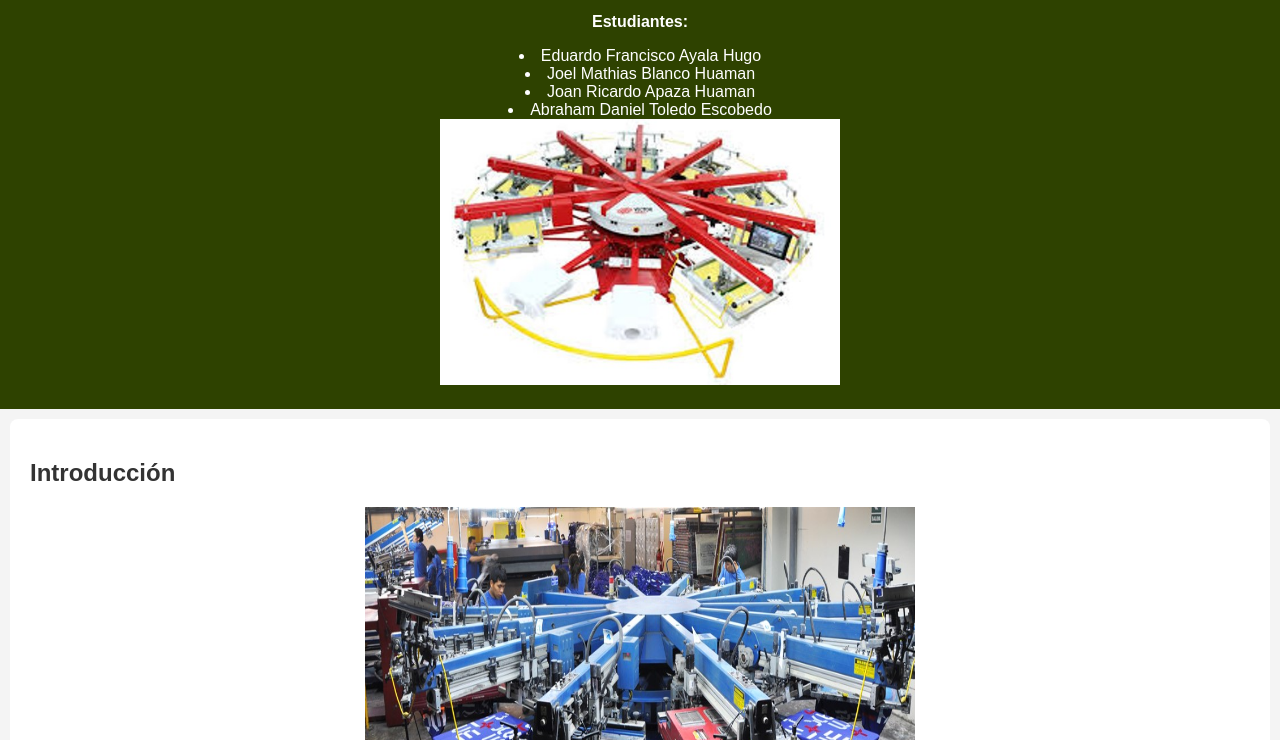
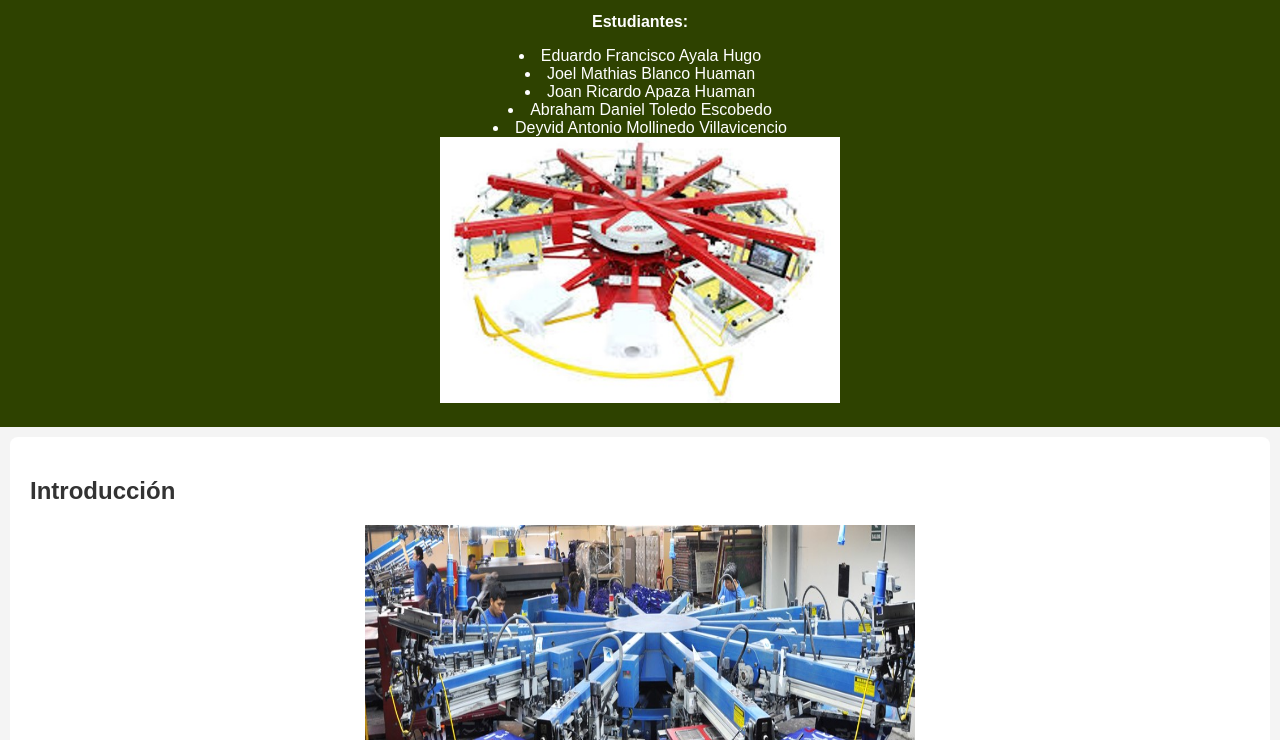
Before and after one commit to EduardoAyala7/TIC, a plain HTML site: page index.html in a window 1280 px wide. Shown: the part 60-800 px from the top of the page. Drawn offline with Linux system fonts and the light colour scheme.

Commit message:
Update index.html

```diff
--- a/index.html
+++ b/index.html
@@ -14,6 +14,7 @@
         <li>Joel Mathias Blanco Huaman</li>
         <li>Joan Ricardo Apaza Huaman</li>
         <li>Abraham Daniel Toledo Escobedo</li>
+        <li>Deyvid Antonio Mollinedo Villavicencio</li>
         <center>
             <img src="imagenes/Imagen1.jpg" alt="" width="400px">
         </center>
```
